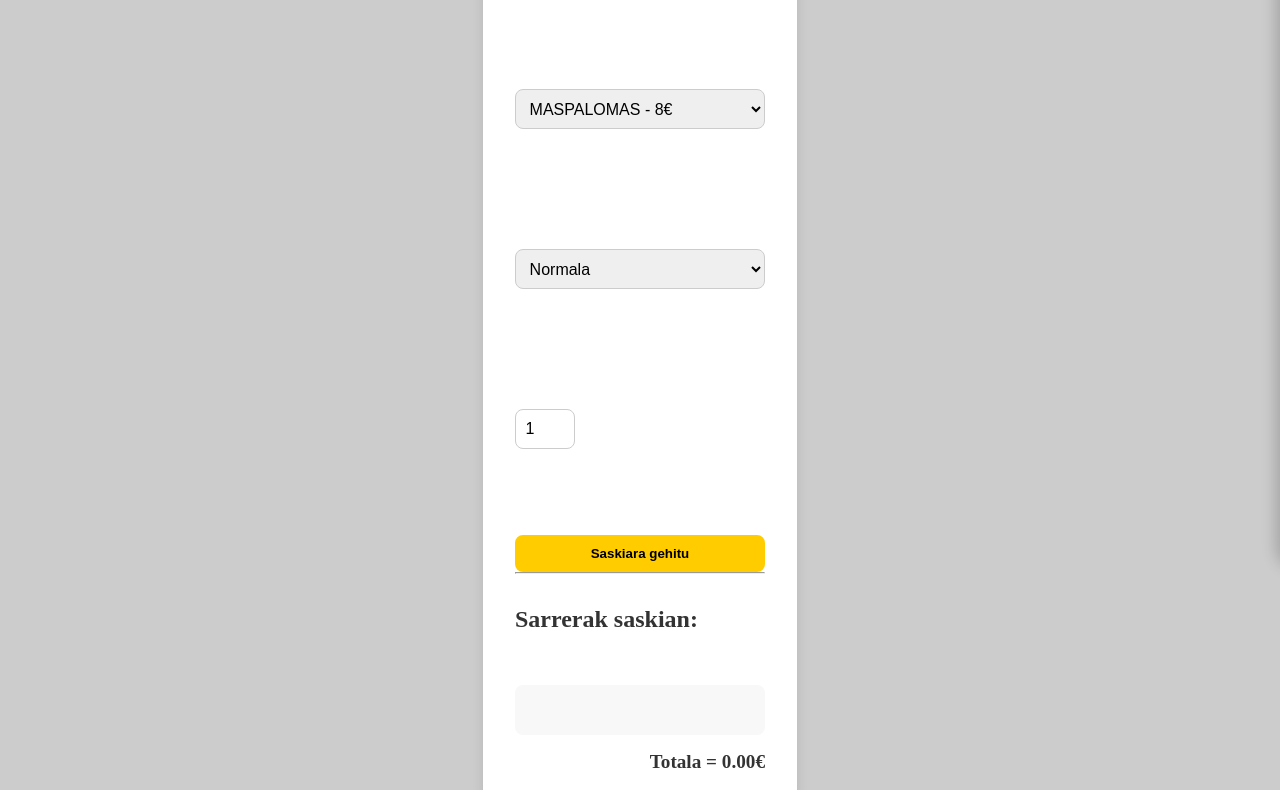
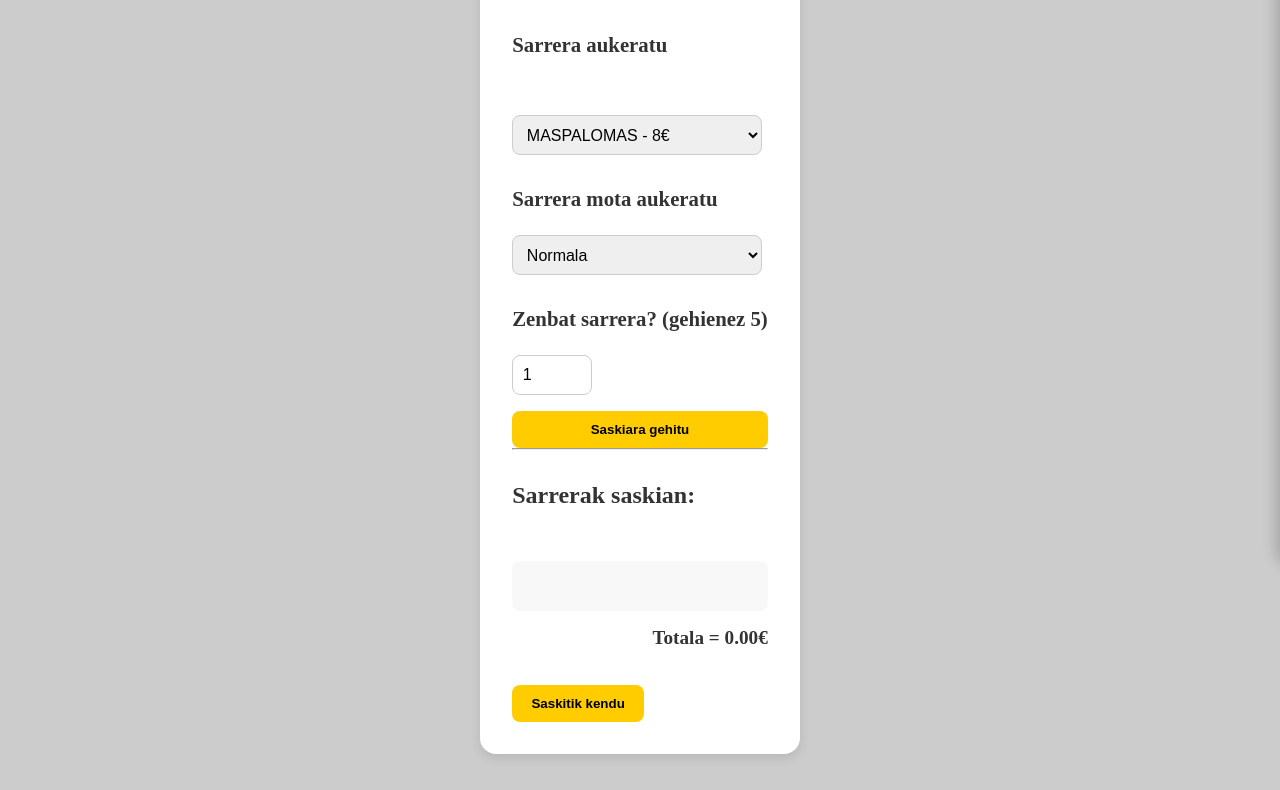
Before and after one commit to ikimoreno24-cell/erronka2-PCPM, a plain HTML site: page Erronka PCPM/src/web/saskia.html in a window 1280 px wide. Shown: the part 232-1022 px from the top of the page. Drawn offline with nearby package versions, Linux system fonts and the light colour scheme.

Commit message:
saskia bukatuta

```diff
--- a/Erronka PCPM/src/web/orrialdenagusia.css
+++ b/Erronka PCPM/src/web/orrialdenagusia.css
@@ -26,4 +26,12 @@
 .filma h2 {
     font-size: 1.3rem;
     margin-top: 15px;
+
+
+}form#sarrerak h3 {
+  font-size: 1.3rem;
+  margin-top: 1rem;
+  margin-bottom: 0.5rem;
+  color: #333;
+  font-weight: 600;
 }
--- a/Erronka PCPM/src/web/saskia.css
+++ b/Erronka PCPM/src/web/saskia.css
@@ -73,3 +73,10 @@ button:hover {
   font-size: 1.2rem;
   color: #333;
 }
+form#sarrerak h3 {
+  font-size: 1.3rem;
+  margin-top: 1rem;
+  margin-bottom: 0.5rem;
+  color: #333;
+  font-weight: 600;
+}
--- a/Erronka PCPM/src/web/saskia.html
+++ b/Erronka PCPM/src/web/saskia.html
@@ -47,68 +47,61 @@
     <main>
 
         <h1>SASKIA</h1>
+
         <form id="sarrerak">
-            <h3>Sarrera aukeratu</h3><label>Filma:</label><select id="filma">
+            <h3>Sarrera aukeratu</h3>
+
+            <label for="filma">Filma:</label>
+            <select id="filma">
                 <option value="8.00">MASPALOMAS - 8€</option>
-                <option value="8.00">EXPEDIENTE WARREN: EL ULTIMO RITO - 8€</option>
+                <option value="6.00">EXPEDIENTE WARREN: EL ULTIMO RITO - 6€</option>
                 <option value="8.00">UNA BATALLA TRAS OTRA - 8€</option>
-                <option value="8.00">EL CAUTIVO - 8€</option>
+                <option value="6.00">EL CAUTIVO - 6€</option>
                 <option value="8.00">DEMON SLAYER: EL CASTILLO INFINITO - 8€</option>
                 <option value="8.00">SKETCH CUIDADO CON LO QUE DIBUJAS - 8€</option>
-                <option value="8.00">MASPALOMAS - 8€</option>
-                <option value="8.00">MASPALOMAS - 8€</option>
-                <option value="8.00">MASPALOMAS - 8€</option>
-                <option value="8.00">MASPALOMAS - 8€</option>
-                <option value="8.00">MASPALOMAS - 8€</option>
-                <option value="8.00">MASPALOMAS - 8€</option>
-                <option value="8.00">MASPALOMAS - 8€</option>
-                <option value="8.00">MASPALOMAS - 8€</option>
-                <option value="8.00">MASPALOMAS - 8€</option>
-                <option value="8.00">MASPALOMAS - 8€</option>
-                <option value="8.00">MASPALOMAS - 8€</option>
-                <option value="8.00">MASPALOMAS - 8€</option>
+                <option value="8.00">AVATAR: EL SENTIDO DEL AGUA - 8€</option>
+                <option value="6.00">STRANGERS - 6€</option>
+                <option value="8.00">AFTERBURN: ZONA CERO - 8€</option>
+                <option value="8.00">COMO ENTRENAR A TU DRAGÓN: LIVE ACTION - 8€</option>
+                <option value="6.00">LOS 4 FANTÁSTICOS - 6€</option>
+                <option value="8.00">STAR WARS: THE FORCE AWAKENS - 8€</option>
+                <option value="8.00">DARK PHOENIX - 8€</option>
+                <option value="6.00">LOGAN - 6€</option>
+                <option value="7.00">CELDA 211 - 7€</option>
+                <option value="7.00">FRACTURED - 7€</option>
+                <option value="8.00">PULP FICTION - 8€</option>
+                <option value="7.00">MASPALOMAS - 7€</option>
             </select>
 
-<br>
-<br>
-<br>
-            <label>Sarrera mota aukeratu:</label>
+            <h3>Sarrera mota aukeratu</h3>
             <select id="mota">
                 <option value="Normala">Normala</option>
                 <option value="10 urte baino gutxiago">10 urte baino gutxiago (-2€)</option>
-            <option value="Gazte txartela">Gazte txartela(-3€)</option>
+                <option value="Gazte txartela">Gazte txartela (-3€)</option>
                 <option value="Deluxe sarrera">Deluxe sarrera</option>
             </select>
-<br>
-<br>
-<br>
-        <label>Zenbat sarrera? (Gehienez 5 sarrera)</label>
-        <input type="number" id="kantitatea"value="1" min="1" max="5" style="width: 60px;">
-<br>
-<br>
-<br>
+
+            <h3>Zenbat sarrera? (gehienez 5)</h3>
+            <input type="number" id="kantitatea" value="1" min="1" max="5" style="width: 80px;">
 
             <button type="button" onclick="sarreraGehitu()">Saskiara gehitu</button>
         </form>
 
+
         <hr>
         <h2>Sarrerak saskian:</h2>
-
         <br>
         <br>
         <div id="saskia"></div>
         <div id="totala">Totala = 0.00€</div>
         <br>
         <br>
-        <br>
-
         <button type="button" onclick="vaciarSaskia()">Saskitik kendu</button>
-
 
         <script>
             let totala = 0;
 
-    function sarreraGehitu(){
+            function sarreraGehitu() {
 
                 let filmakSelect = document.getElementById("filma");
                 let sarreraMotaSelect = document.getElementById("mota");
@@ -119,9 +112,9 @@
                 let kantitatea = parseInt(kantitateaInput.value);
 
                 let amaierakoPrezioa = hasierakoPrezioa;
-        if(mota == "10 urte baino gutxiago") amaierakoPrezioa -= 2;
-        if(mota == "Gazte txartela") amaierakoPrezioa -= 3;
-        if(mota == "Deluxe sarrera") amaierakoPrezioa += 2;
+                if (mota == "10 urte baino gutxiago") amaierakoPrezioa -= 2;
+                if (mota == "Gazte txartela") amaierakoPrezioa -= 3;
+                if (mota == "Deluxe sarrera") amaierakoPrezioa += 2;
 
                 let guztira = amaierakoPrezioa * kantitatea;
 
@@ -131,11 +124,11 @@
                 kantitateaInput.value = 1;
             }
 
-    function eguneratuTotala(){
-        document.getElementById("totala").textContent = "Totala = "+ totala.toFixed(2) + "€";
+            function eguneratuTotala() {
+                document.getElementById("totala").textContent = "Totala = " + totala.toFixed(2) + "€";
             }
 
-    function vaciarSaskia(){
+            function vaciarSaskia() {
                 totala = 0;
                 eguneratuTotala();
             }
```
Lines whose indentation alone changed are shown as unchanged.
